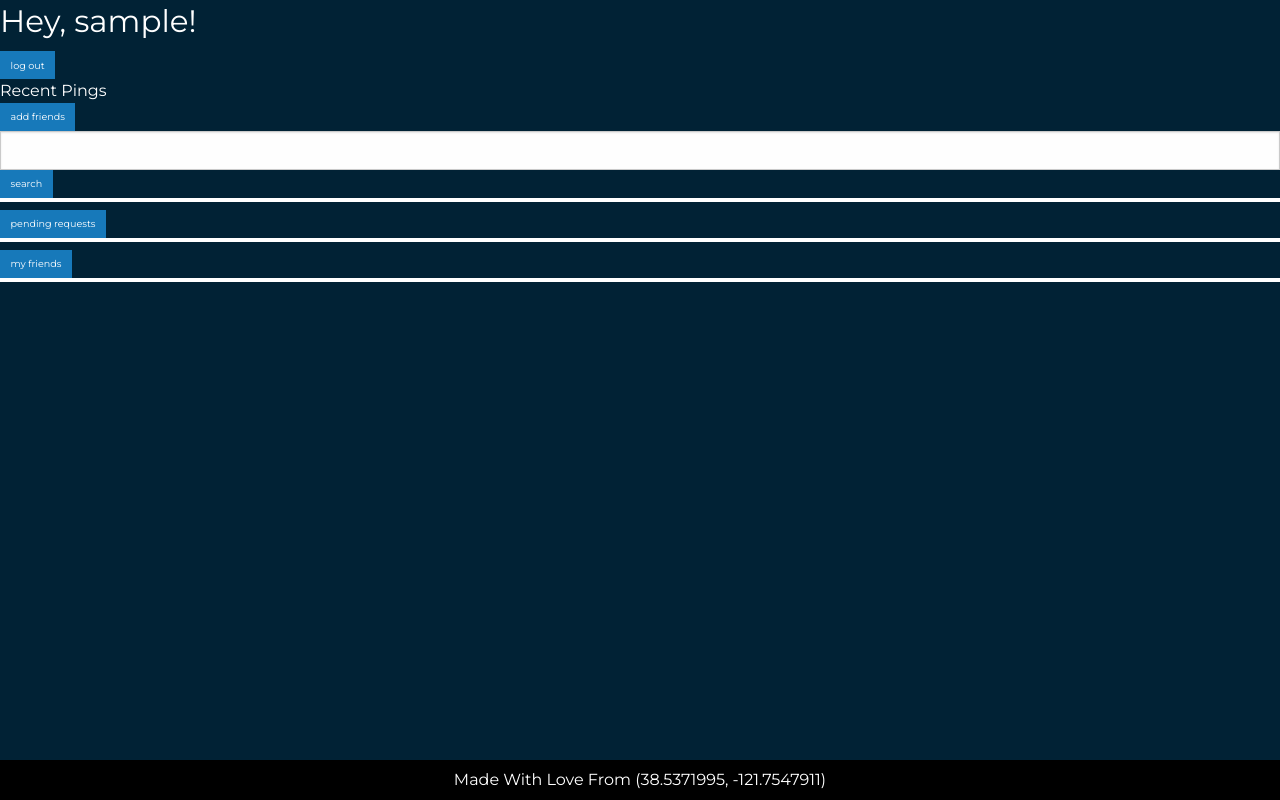
After one commit to KelvinLu/ping-at-me, a Django app: page /pingpanel in a window 1280 px wide. The commit adds this page. Run offline with Django 3.2, Linux system fonts and the light colour scheme; the visitor is signed in with stand-in values (Sample User, id 1); data comes from the database, SQL or seed files in the repository; some libraries are stand-ins or nearby versions.

Commit message:
completed add friend search

```diff
--- a/ping_at_me/pingapp/forms.py
+++ b/ping_at_me/pingapp/forms.py
@@ -3,9 +3,9 @@ from django import forms
 from pingapp import models
 
 class RegisterForm(forms.Form):
-    username = forms.CharField(label = 'Username', max_length = 30, required = True)
-    email = forms.EmailField(label = 'E-Mail', required = True)
-    password = forms.CharField(label = 'Password', max_length = 30, required = True, widget = forms.PasswordInput)
+    username = forms.CharField(label = 'username', max_length = 30, required = True)
+    email = forms.EmailField(label = 'email', required = True)
+    password = forms.CharField(label = 'password', max_length = 30, required = True, widget = forms.PasswordInput)
 
     widgets = {
         'password': forms.PasswordInput(),
@@ -30,9 +30,12 @@ class RegisterForm(forms.Form):
         return password
 
 class AuthForm(forms.Form):
-    username = forms.CharField(label = 'Username', max_length = 30, required = True)
-    password = forms.CharField(label = 'Password', max_length = 30, required = True, widget = forms.PasswordInput)
+    username = forms.CharField(label = 'username', max_length = 30, required = True)
+    password = forms.CharField(label = 'password', max_length = 30, required = True, widget = forms.PasswordInput)
 
     widgets = {
         'password': forms.PasswordInput(),
     }
+
+class UsernameForm(forms.Form):
+    username = forms.CharField(label = 'username', max_length = 30, required = True)
--- a/ping_at_me/pingapp/static/pingapp/base.css
+++ b/ping_at_me/pingapp/static/pingapp/css/base.css
@@ -1,5 +1,5 @@
 body {
-	background-color: #F5006B;
+	background-color: #012235;
 	color: white;
 
 	font-family: 'Montserrat', sans-serif;
@@ -11,7 +11,12 @@ h1, h2, h3, h4, h5, h6, label, .button {
 	color: white;
 }
 
-#footer {
+/* Override Foundation .button's margin-bottom */
+.button {
+	margin-bottom: 0;
+}
+
+div#footer {
 	position: fixed;
 	left: 0px;
 	bottom: 0px;
--- /dev/null
+++ b/ping_at_me/pingapp/static/pingapp/css/pingpanel.css
@@ -0,0 +1,17 @@
+div.marginbox {
+	margin-bottom: 0.5em;
+}
+
+div.borderbox {
+	border-bottom: 4px white solid;
+}
+
+a.button.userbutton {
+	padding-left: 0.5em;
+	padding-right: 0.5em;
+	text-align: left;
+}
+
+input#id_username {
+	margin-bottom: 0;
+}
--- /dev/null
+++ b/ping_at_me/pingapp/static/pingapp/js/searchusers.js
@@ -0,0 +1,40 @@
+$(document).ready(function () {
+	$('#searchuserform').submit(function(e) {
+		$.ajax({
+			type: 'POST',
+			url: $('#searchuserform').attr('action'),
+			data: $('#searchuserform').serialize(),
+			success: addFriendRequests,
+		});
+
+		e.preventDefault();
+	});
+
+	function addFriendRequests(array) {
+		list = $('#makerequestlist');
+		list.slideUp(200, function() {
+			list.empty();
+			for (var i = array.length - 1; i >= 0; i--) {
+				// Taking a break from all that jQuery abuse
+				var requestbutton = document.createElement('a');
+				requestbutton.className = 'tiny button expand userbutton';
+				requestbutton.setAttribute('data-csrf-token', $(list).attr('data-csrf-token'))
+				requestbutton.setAttribute('data-user-id', array[i].id);
+				requestbutton.innerHTML = "<i class=\"fa fa-fw fa-plus\"></i> " + array[i].username;
+				list.append(requestbutton);
+				$(requestbutton).click(function(e) {
+					var thisrequestbutton = this;
+					$.ajax({
+						type: 'POST',
+						url: list.attr('data-add-friend-request-ajax-url'),
+						data: {'csrfmiddlewaretoken': $(this).attr('data-csrf-token'), 'id': $(this).attr('data-user-id')},
+						success: function(data) {
+							thisrequestbutton.innerHTML = "<i class=\"fa fa-fw fa-check\"></i> friend request sent";
+						},
+					});
+				});
+			};
+			list.slideDown(200);
+		});
+	}
+});
--- a/ping_at_me/pingapp/templates/pingapp/base.html
+++ b/ping_at_me/pingapp/templates/pingapp/base.html
@@ -7,8 +7,9 @@
     <meta name="viewport" content="width=device-width, initial-scale=1.0" />
     <title>ping@me | {% block title %}{% endblock %}</title>
     <link rel="stylesheet" type="text/css" href="//cdn.foundation5.zurb.com/foundation.css">
+    <link href='//cdnjs.cloudflare.com/ajax/libs/font-awesome/4.2.0/css/font-awesome.min.css' rel='stylesheet' type='text/css'>
     <link href='http://fonts.googleapis.com/css?family=Montserrat:400,700' rel='stylesheet' type='text/css'>
-    <link href='{% static 'pingapp/base.css' %}' rel='stylesheet' type='text/css'>
+    <link href='{% static 'pingapp/css/base.css' %}' rel='stylesheet' type='text/css'>
     {% block head_css %}{% endblock %}
     <script src="//cdnjs.cloudflare.com/ajax/libs/modernizr/2.8.3/modernizr.min.js"></script>
   </head>
@@ -16,7 +17,7 @@
     {% block content %}{% endblock %}
 
     <div id="footer">
-      <span>Footer Content</span>
+      <span>Made With Love From (38.5371995, -121.7547911)</span>
     </div>
 
     <script src="//cdnjs.cloudflare.com/ajax/libs/jquery/2.1.1/jquery.min.js"></script>
--- /dev/null
+++ b/ping_at_me/pingapp/templates/pingapp/pingpanel.html
@@ -0,0 +1,85 @@
+{% extends 'pingapp/base.html' %}
+
+{% load staticfiles %}
+
+{% block title %}Ping Panel{% endblock %}
+
+{% block head_css %}
+  <link href='{% static 'pingapp/css/pingpanel.css' %}' rel='stylesheet' type='text/css'>
+{% endblock %}
+
+{% block content %}
+  <div id="intro" class="row">
+    <div class="column medium-10">
+      <h3>Hey, {{ user.username }}!</h3>
+    </div>
+    <div class="column medium-2">
+      <a class="tiny button expand" href="{% url 'logout' %}">log out</a>
+    </div>
+  </div>
+
+  <div class="row">
+    <div class="column medium-8">
+      <div>
+        <span>Recent Pings</span>
+      </div>
+    </div>
+    <div class="column medium-4">
+      <div class="marginbox">
+        <a class="tiny button expand">add friends</a>
+        <div class="borderbox">
+          <div>
+            <form id="searchuserform" action="{% url 'searchusers' %}">
+              {% csrf_token %}
+              <div class="row collapse">
+                <div class="column small-8">
+                  {{ usernameform.username }}
+                </div>
+                <div class="column small-4">
+                  <input id="searchusersbutton" type="submit" value="search" class="tiny button postfix"></input>
+                </div>
+              </div>
+            </form>
+            <div id="makerequestlist" class="userlist" data-add-friend-request-ajax-url="{% url 'sendfriendrequest' %}" data-csrf-token="{{ csrf_token }}">
+
+            </div>
+          </div>
+        </div>
+      </div>
+
+      <div class="marginbox">
+        <a class="tiny button expand">pending requests</a>
+        <div class="borderbox">
+          <div id="requests">
+            {% for request in user.requests.all %}
+              <a class="tiny button expand userbutton" data-dropdown="drop"><i class="fa fa-fw fa-caret-down"></i> {{ request.username }}</a>
+              <ul id="drop" class="tiny f-dropdown" data-dropdown-content>
+                <li><a class="acceptrequest" data-user-id="{{ request.id }}"><i class="fa fa-fw fa-check"></i> accept</a></li>
+                <li><a class="declinerequest" data-user-id="{{ request.id }}"><i class="fa fa-fw fa-times"></i> decline</a></li>
+              </ul>
+            {% endfor %}
+          </div>
+        </div>
+      </div>
+
+      <div class="marginbox">
+        <a class="tiny button expand">my friends</a>
+        <div class="borderbox">
+          <div id="friends">
+            {% for friend in user.friends.all %}
+              <a class="tiny button expand userbutton" data-dropdown="drop"><i class="fa fa-fw fa-user"></i> {{ friend.username }}</a>
+              <ul id="drop" class="tiny f-dropdown" data-dropdown-content>
+                <li><a class="ping" data-user-id="{{ request.id }}"><i class="fa fa-fw fa-map-marker"></i> ping</a></li>
+                <li><a class="removefriend" data-user-id="{{ request.id }}"><i class="fa fa-fw fa-exclamation"></i> remove friend</a></li>
+              </ul>
+            {% endfor %}
+          </div>
+        </div>
+      </div>
+    </div>
+  </div>
+{% endblock %}
+
+{% block body_js %}
+  <script src="{% static 'pingapp/js/searchusers.js' %}"></script>
+{% endblock %}
--- a/ping_at_me/pingapp/urls.py
+++ b/ping_at_me/pingapp/urls.py
@@ -1,6 +1,6 @@
 from django.conf.urls import patterns, include, url
 
-from pingapp import views
+from pingapp import views, ajax
 
 urlpatterns = patterns('',
     # Examples:
@@ -12,4 +12,7 @@ urlpatterns = patterns('',
     url(r'^authenticate$', views.Authenticate.as_view(), name = 'authenticate'),
     url(r'^logout$', views.Logout.as_view(), name = 'logout'),
     url(r'^pingpanel$', views.Pingpanel.as_view(), name = 'pingpanel'),
+
+    url(r'^ajax/searchusers$', ajax.SearchUsers.as_view(), name = 'searchusers'),
+    url(r'^ajax/sendfriendrequest$', ajax.SendFriendRequest.as_view(), name = 'sendfriendrequest'),
 )
--- a/ping_at_me/pingapp/views.py
+++ b/ping_at_me/pingapp/views.py
@@ -21,14 +21,14 @@ class Register(View):
 		registerform = forms.RegisterForm(request.POST)
 
 		if registerform.is_valid():
-			print registerform
 			username = registerform.cleaned_data['username']
 			email = registerform.cleaned_data['email']
 			password = registerform.cleaned_data['password']
 
 			newuser = users.register(username, email, password)
 
-			return redirect('pingpanel')
+			if users.user_auth(request, username, password):
+				return redirect('pingpanel')
 
 		context = {
 			'authform': forms.AuthForm(),
@@ -71,6 +71,7 @@ class Pingpanel(View):
 
 		context = {
 			'user': user,
+			'usernameform': forms.UsernameForm(),
 		}
 
 		return render(request, 'pingapp/pingpanel.html', context)
```
Also changed, not shown: ping_at_me/pingapp/ajax.py (added, +52 -0 lines), ping_at_me/pingapp/static/pingapp/css/homepage.css (renamed from ping_at_me/pingapp/static/pingapp/homepage.css, +4 -4 lines), ping_at_me/pingapp/templates/pingapp/homepage.html (+3 -5 lines), ping_at_me/pingapp/users.py (added, +28 -0 lines).
